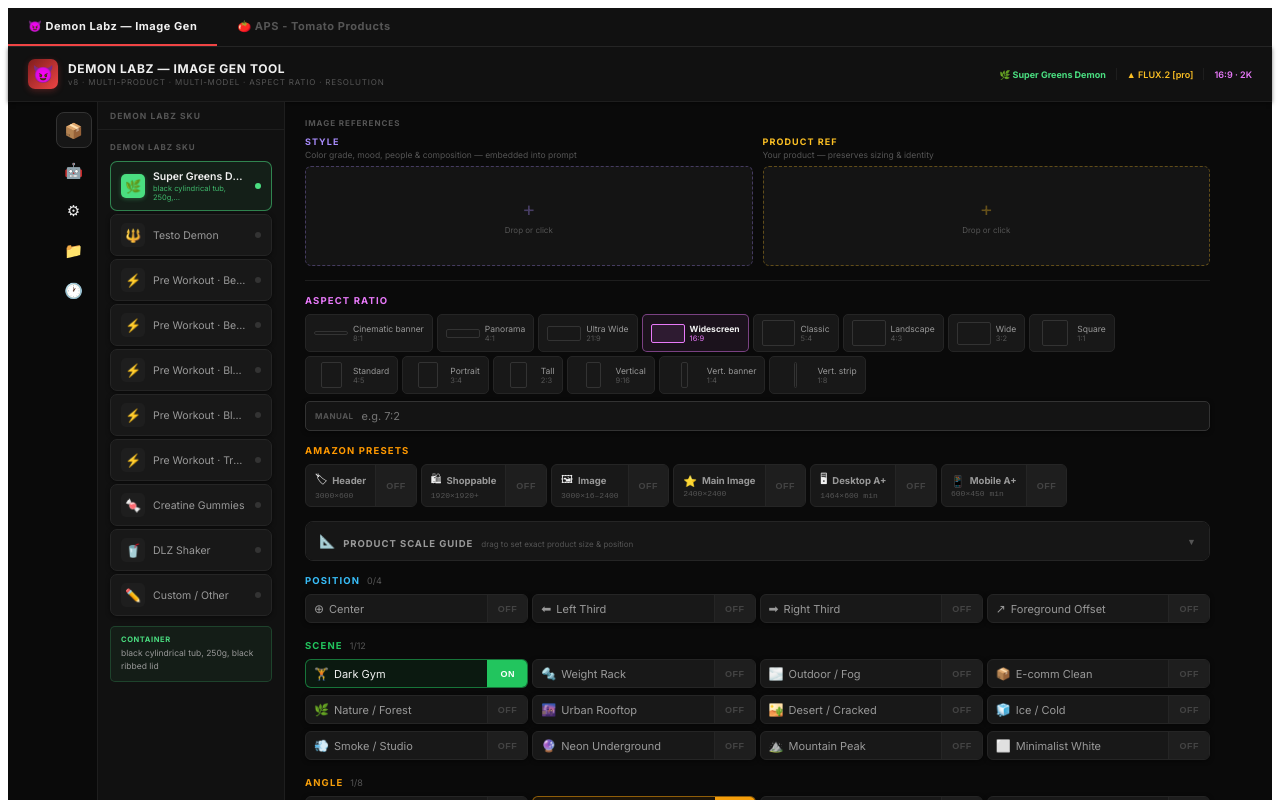
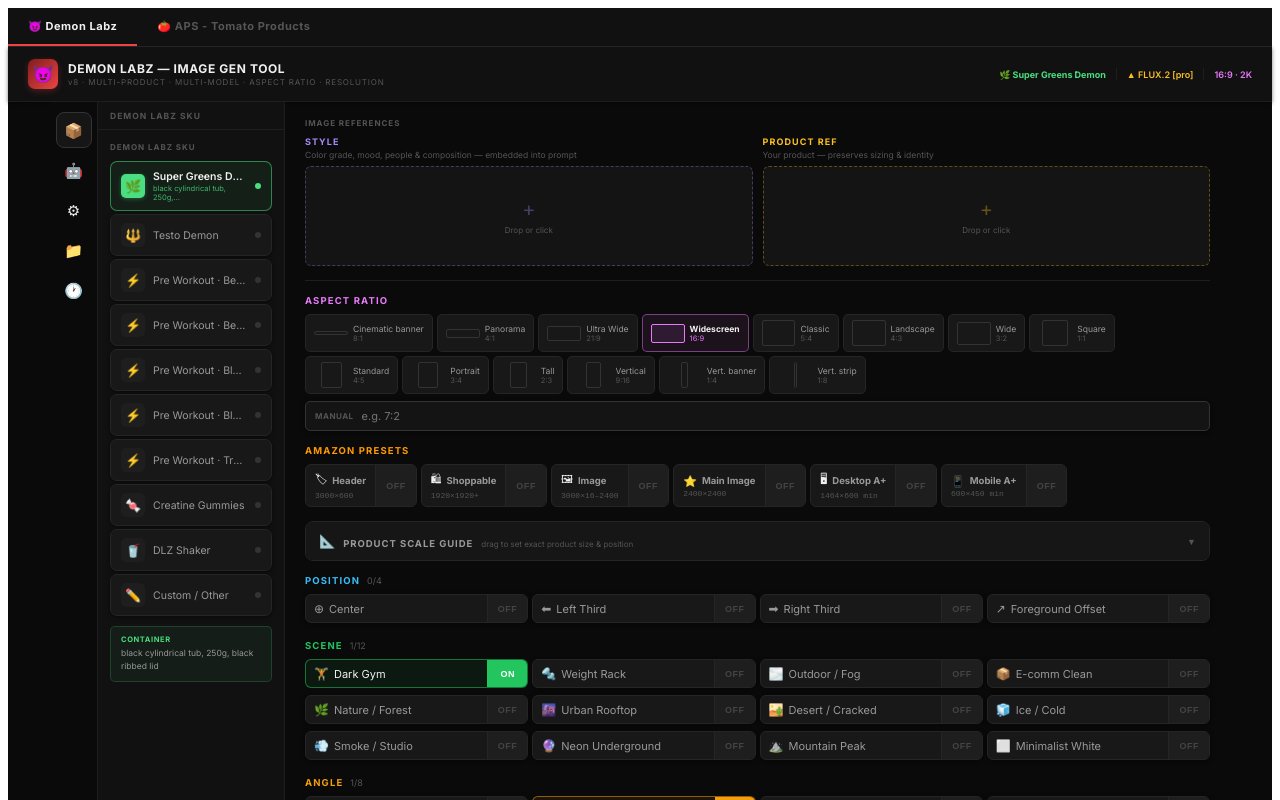
Before and after one commit to agkouskos-del/combined-tool, a React (Vite) app: page / in a window 1280 px wide. Shown: the top 800 px of the page. Built offline with nearby package versions, Linux system fonts and the light colour scheme.

Commit message:
Rename tab to Demon Labz

```diff
--- a/src/App.jsx
+++ b/src/App.jsx
@@ -26,7 +26,7 @@ export default function App() {
         zIndex: 1000,
       }}>
         {[
-          { id: "demon",  label: "😈 Demon Labz — Image Gen" },
+          { id: "demon",  label: "😈 Demon Labz" },
           { id: "apsogo", label: "🍅 APS - Tomato Products" },
         ].map(tab => (
           <button
```
